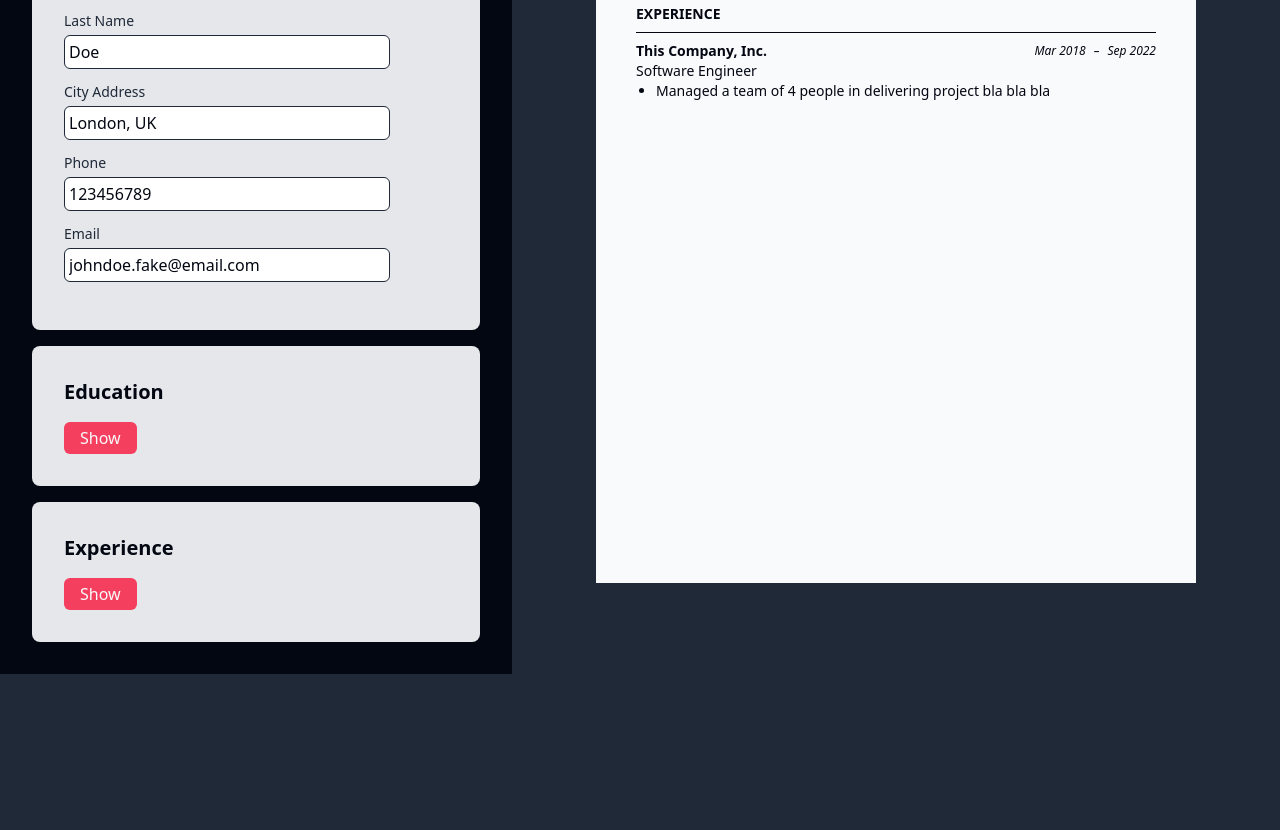
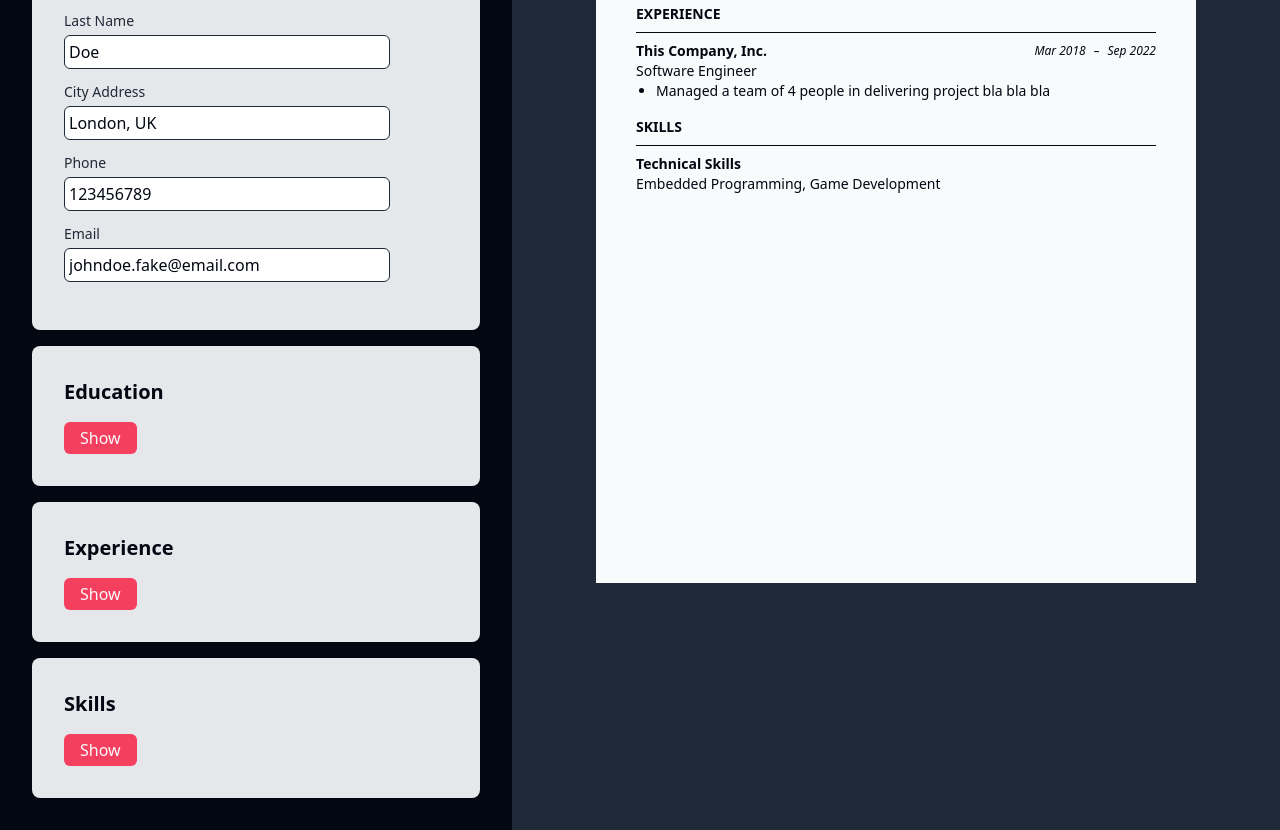
Before and after one commit to rhenzala/cv-app, a React (Vite) app: page / in a window 1280 px wide. Shown: the part 297-1127 px from the top of the page. Before the commit the page ends 971 px from the top, so only its background shows below. Built offline with nearby package versions, Linux system fonts and the light colour scheme.

Commit message:
Add Skill components and its functionality

```diff
--- a/src/components/App.jsx
+++ b/src/components/App.jsx
@@ -39,6 +39,13 @@ function App() {
       descriptions: ['Managed a team of 4 people in delivering project bla bla bla']
     }
   ])
+  const [skills, setSkills] = useState([
+    {
+      id: 1,
+      skillName: 'Technical Skills',
+      skillSet: ['Embedded Programming', 'Game Development']
+    }
+  ])
   const updateArray = (sec, id, field, value) => {
     if (sec === 'Personal') {
       setPersonalInfo(prevInfo =>
@@ -58,31 +65,43 @@ function App() {
           edu.id === id ? {...edu, [field]:value}: edu
         ))
     }
+    if (sec === 'Skills') {
+      setSkills(prevSkills =>
+        prevSkills.map(skill =>
+          skill.id === id ? {...skill, [field]:value}: skill
+        ))
+    }
 
   }
-  const addDescription = (sec, experienceId, description) => {
+  const addDescription = (sec, id, description) => {
     if (sec === 'Experience') {
       setExperiences(prevExperiences =>
         prevExperiences.map(exp =>
-          exp.id === experienceId ? {...exp, descriptions: [...exp.descriptions, description]}: exp
+          exp.id === id ? {...exp, descriptions: [...exp.descriptions, description]}: exp
         ));
     }
     if (sec === 'Education') {
       setEducation(prevEducation =>
         prevEducation.map(edu =>
-          edu.id === experienceId ? {...edu, descriptions: [...edu.descriptions, description]}: edu
+          edu.id === id ? {...edu, descriptions: [...edu.descriptions, description]}: edu
+        ));
+    }
+    if (sec === 'Skills') {
+      setSkills(prevSkills =>
+        prevSkills.map(skill =>
+          skill.id === id ? {...skill, skillSet: [...skill.skillSet, description]}: skill
         ));
     }
 
   }
-  const deleteDescription = (sec, experienceId, descriptionIndex) => {
+  const deleteDescription = (sec, id, index) => {
     if (sec === 'Experience') {
       setExperiences(prevExperiences =>
         prevExperiences.map(exp =>
-          exp.id === experienceId ?
+          exp.id === id ?
           {
             ...exp,
-            descriptions: exp.descriptions.filter((_, i) => i !== descriptionIndex)
+            descriptions: exp.descriptions.filter((_, i) => i !== index)
           }
           : exp
         ))
@@ -90,12 +109,23 @@ function App() {
     if (sec === 'Education') {
       setEducation(prevEducation =>
         prevEducation.map(edu =>
-          edu.id === experienceId ?
+          edu.id === id ?
           {
             ...edu,
-            descriptions: edu.descriptions.filter((_, i) => i !== descriptionIndex)
+            descriptions: edu.descriptions.filter((_, i) => i !== index)
           }
           : edu
+        ))
+    }
+    if (sec === 'Skills') {
+      setSkills(prevSkills =>
+        prevSkills.map(skill =>
+          skill.id === id ?
+          {
+            ...skill,
+            skillSet: skill.skillSet.filter((_, i) => i !== index)
+          }
+          : skill
         ))
     }
 
@@ -118,7 +148,6 @@ function App() {
       setExperiences(prevExperiences => [...prevExperiences, newExperience]);
     }
     if (sec === 'Education') {
-      // Math.max() is used to avoid duplication of id when deleting and then adding experience
       const newId = education.length > 0 ?
       Math.max(...education.map(edu => edu.id), 0) + 1
       : 1;
@@ -133,6 +162,18 @@ function App() {
 
       setEducation(prevEducation => [...prevEducation, newEducation]);
     }
+    if (sec === 'Skills') {
+      const newId = skills.length > 0 ?
+      Math.max(...skills.map(skill => skill.id), 0) + 1
+      : 1;
+      const newSkills = {
+        id: newId,
+        skillName: '',
+        skillSet: []
+      };
+
+      setSkills(prevSkills => [...prevSkills, newSkills]);
+    }
 
   }
   const deleteForm = (sec, id) => {
@@ -146,6 +187,11 @@ function App() {
         prevEducation.filter(edu => edu.id !== id)
       )
     }
+    if (sec === 'Skills') {
+      setSkills(prevSkills =>
+        prevSkills.filter(skill => skill.id !== id)
+      )
+    }
   }
 
 
@@ -156,6 +202,7 @@ function App() {
         personalInfo={personalInfo}
         education={education}
         experiences={experiences}
+        skills={skills}
         updateArray={updateArray}
         addDescription={addDescription}
         deleteDescription={deleteDescription}
@@ -166,6 +213,7 @@ function App() {
         personalInfo={personalInfo}
         education={education}
         experiences={experiences}
+        skills={skills}
         />
       </div>
     </>
--- a/src/components/Editor.jsx
+++ b/src/components/Editor.jsx
@@ -1,15 +1,17 @@
 /* eslint-disable react/prop-types */
-import PersonalDetails from "./PersonalDetails"
-import Education from "./Education"
-import Experience from "./Experience"
-import printIcon from "../assets/print.svg"
-import { useState } from "react"
+import PersonalDetails from "./PersonalDetails";
+import Education from "./Education";
+import Experience from "./Experience";
+import Skill from "./Skill";
+import printIcon from "../assets/print.svg";
+import { useState } from "react";
 
 
 export default function Editor ({
         personalInfo,
         education,
         experiences,
+        skills,
         updateArray,
         addDescription,
         deleteDescription,
@@ -58,6 +60,16 @@ export default function Editor ({
             isActive={activeIndex === 2}
             onShow={() => setActiveIndex(2)}
             />
+            <Skill
+            skills={skills}
+            updateSkill={updateArray}
+            addSkillSet={addDescription}
+            deleteSkillSet={deleteDescription}
+            addSkill={addForm}
+            deleteSkill={deleteForm}
+            isActive={activeIndex === 3}
+            onShow={() => setActiveIndex(3)}
+            />
         </div>
     )
 }
--- a/src/components/Preview.jsx
+++ b/src/components/Preview.jsx
@@ -132,23 +132,49 @@ function ExperienceSection({
         </section>
     )
 }
+function DisplaySkills({skill}) {
+    return (
+        <div>
+            <h2 className="font-semibold">{skill.skillName}</h2>
+            <div>
+                {skill.skillSet.map((item, index) => (
+                    <span key={index}>
+                        {item}{index !== skill.skillSet.length - 1 && ', '}
+                    </span>
+                ))}
+            </div>
+        </div>
+    )
+}
+function SkillsSection({ skills }) {
+    return (
+        <section className="flex flex-col mt-4">
+            <h1 className="text-md font-semibold">SKILLS</h1>
+            <hr className="my-2" />
+            <div>
+            {skills.map(skill => (
+                <DisplaySkills
+                key={skill.id}
+                skill={skill}
+                />
+            ))}
+            </div>
+        </section>
+    )
+}
 export default function Preview({
     personalInfo,
     education,
-    experiences
+    experiences,
+    skills
 }) {
     return (
         <div className="preview text-black w-[60%] p-8">
             <section className="bg-white text-sm p-10 mx-auto max-w-[600px] aspect-[1/1.414]">
-                <PersonalSection
-                personalInfo={personalInfo}
-                />
-                <EducationSection
-                education={education}
-                />
-                <ExperienceSection
-                experiences={experiences}
-                />
+                <PersonalSection personalInfo={personalInfo} />
+                <EducationSection education={education} />
+                <ExperienceSection experiences={experiences} />
+                <SkillsSection skills={skills} />
             </section>
         </div>
     )
--- /dev/null
+++ b/src/components/Skill.jsx
@@ -0,0 +1,140 @@
+/* eslint-disable react/prop-types */
+import { useState } from "react";
+import plusIcon from "../assets/plus.svg";
+import xIcon from "../assets/x.svg"
+
+
+function CreateForm({
+    skill,
+    updateSkill,
+    addSkillSet,
+    deleteSkillSet,
+    onDelete
+}) {
+    const [inputValue, setInputValue] = useState('');
+    function handleAdd(e) {
+        e.preventDefault()
+        if (inputValue.trim()) {
+            addSkillSet('Skills', skill.id, inputValue);
+            setInputValue('');
+        }
+    }
+    return (
+        <div className="flex flex-row-reverse justify-between py-4">
+            <button
+            onClick={() => onDelete('Skills', skill.id)}
+            className=" mt-1 mr-1 px-2 h-8"
+            >
+            <svg xmlns="http://www.w3.org/2000/svg" width="24" height="24" viewBox="0 0 24 24" fill="none" stroke="gray" strokeWidth="2" strokeLinecap="round" strokeLinejoin="round" className="feather feather-trash-2 w-5 h-5 hover:stroke-red transition ease-in delay-150"><polyline points="3 6 5 6 21 6"></polyline><path d="M19 6v14a2 2 0 0 1-2 2H7a2 2 0 0 1-2-2V6m3 0V4a2 2 0 0 1 2-2h4a2 2 0 0 1 2 2v2"></path><line x1="10" y1="11" x2="10" y2="17"></line><line x1="14" y1="11" x2="14" y2="17"></line></svg>
+            </button>
+            <div className="w-[85%] flex flex-col gap-3">
+                <div className="flex flex-col gap-1">
+                    <label htmlFor={`skillName-${skill.id}`}>Skill Name</label>
+                    <input
+                    type="text"
+                    id={`skillName-${skill.id}`}
+                    value={skill.skillName}
+                    onChange={e => updateSkill('Skills', skill.id, 'skillName', e.target.value)}
+                    className="rounded-md p-1"
+                        />
+                </div>
+                <div className="flex flex-col gap-1">
+                    <label htmlFor={`skillSet-${skill.id}`}>Skill Set</label>
+                    <div className="flex gap-2">
+                        <input
+                        type="text"
+                        id={`skillSet-${skill.id}`}
+                        value={inputValue}
+                        onChange={(e) => setInputValue(e.target.value)}
+                        className="rounded-md p-1"
+                        />
+                        <button
+                        onClick={handleAdd}
+                        className="bg-rose px-1 rounded-full hover:scale-105 transition ease-in delay-150"
+                        >
+                        <img
+                        src={plusIcon}
+                        className="w-6 h-6"
+                        />
+                        </button>
+                    </div>
+                    <div>
+                        <ul
+                        className="flex flex-col gap-1 p-2"
+                        >
+                            {skill.skillSet.map((item, index) => (
+                                <li
+                                key={index}
+                                className="flex justify-between gap-1 p-1 rounded-md bg-dark-gray text-white text-sm font-medium"
+                                >
+                                <span>{item}</span>
+                                <button
+                                onClick={() => deleteSkillSet('Skills', skill.id, index)}
+                                className="flex-shrink-0"
+                                aria-label="Delete item"
+                                >
+                                <img
+                                src={xIcon}
+                                className="w-[14px] h-[14px]"
+                                />
+                                </button>
+                                </li>
+                            ))}
+                        </ul>
+                    </div>
+                </div>
+            </div>
+        </div>
+
+    )
+}
+export default function Skill({
+    skills,
+    updateSkill,
+    addSkillSet,
+    deleteSkillSet,
+    addSkill,
+    deleteSkill,
+    isActive,
+    onShow
+}) {
+    function handleAddSkill(e) {
+        e.preventDefault();
+        addSkill('Skills')
+    }
+    return (
+        <section className="bg-light-gray p-8 rounded-lg">
+            <h1 className="font-semibold text-xl mb-4">Skills</h1>
+            {
+            isActive ?
+            <form
+            onSubmit={e => e.preventDefault()}
+            className="flex flex-col gap-4">
+                {skills.map((skill) => (
+                    <CreateForm
+                        key={skill.id}
+                        skill={skill}
+                        updateSkill={updateSkill}
+                        addSkillSet={addSkillSet}
+                        deleteSkillSet={deleteSkillSet}
+                        onDelete={deleteSkill}
+                    />
+                ))}
+                <button
+                    onClick={handleAddSkill}
+                    className="dark-shadow bg-rose text-white py-2 px-4 rounded-md w-full mt-2"
+                >
+                    Add Skill
+                </button>
+            </form>
+            : <button
+            className="dark-shadow bg-rose rounded-md text-white py-1 px-4"
+            onClick={onShow}
+            >
+            Show
+            </button>
+            }
+        </section>
+
+    )
+}
```
